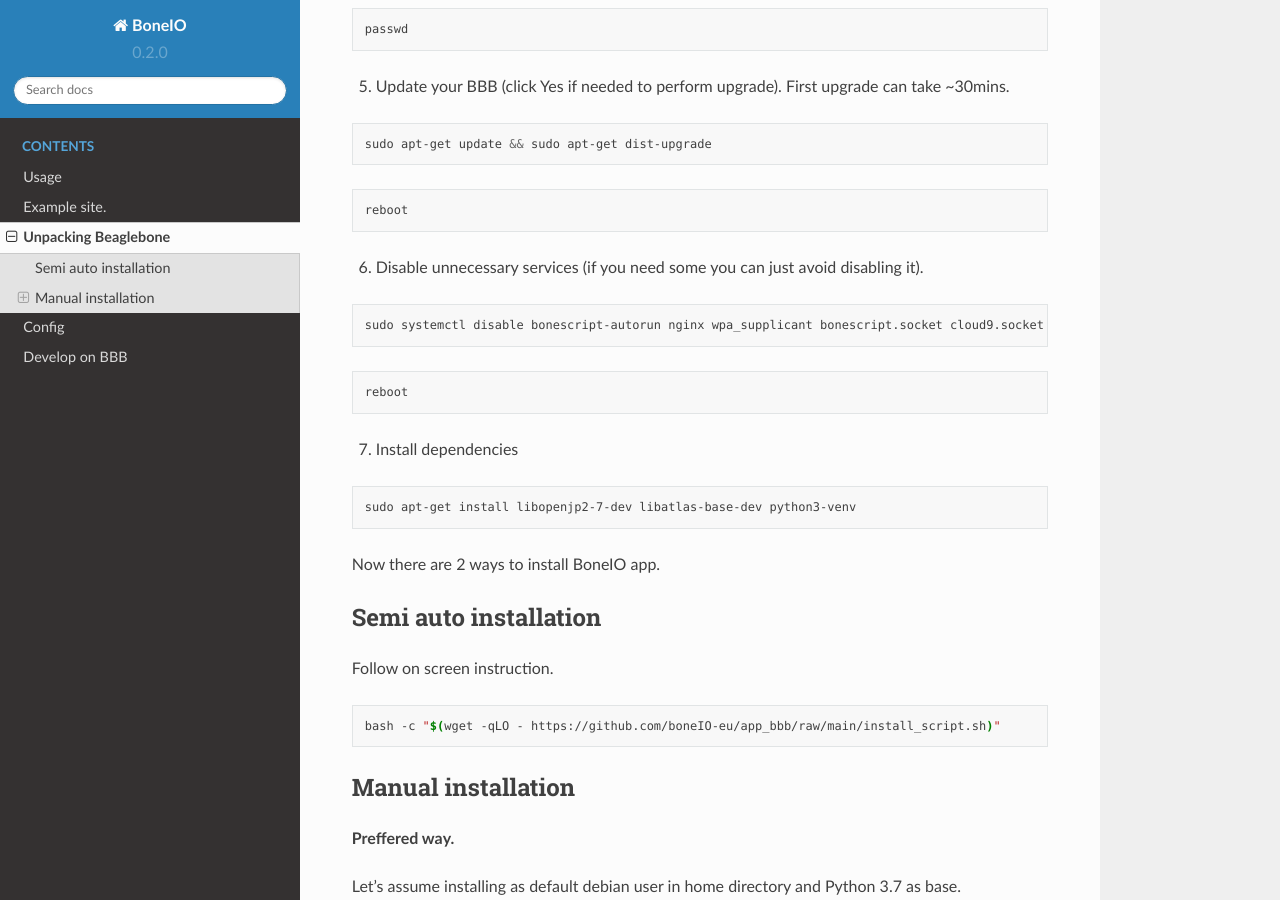
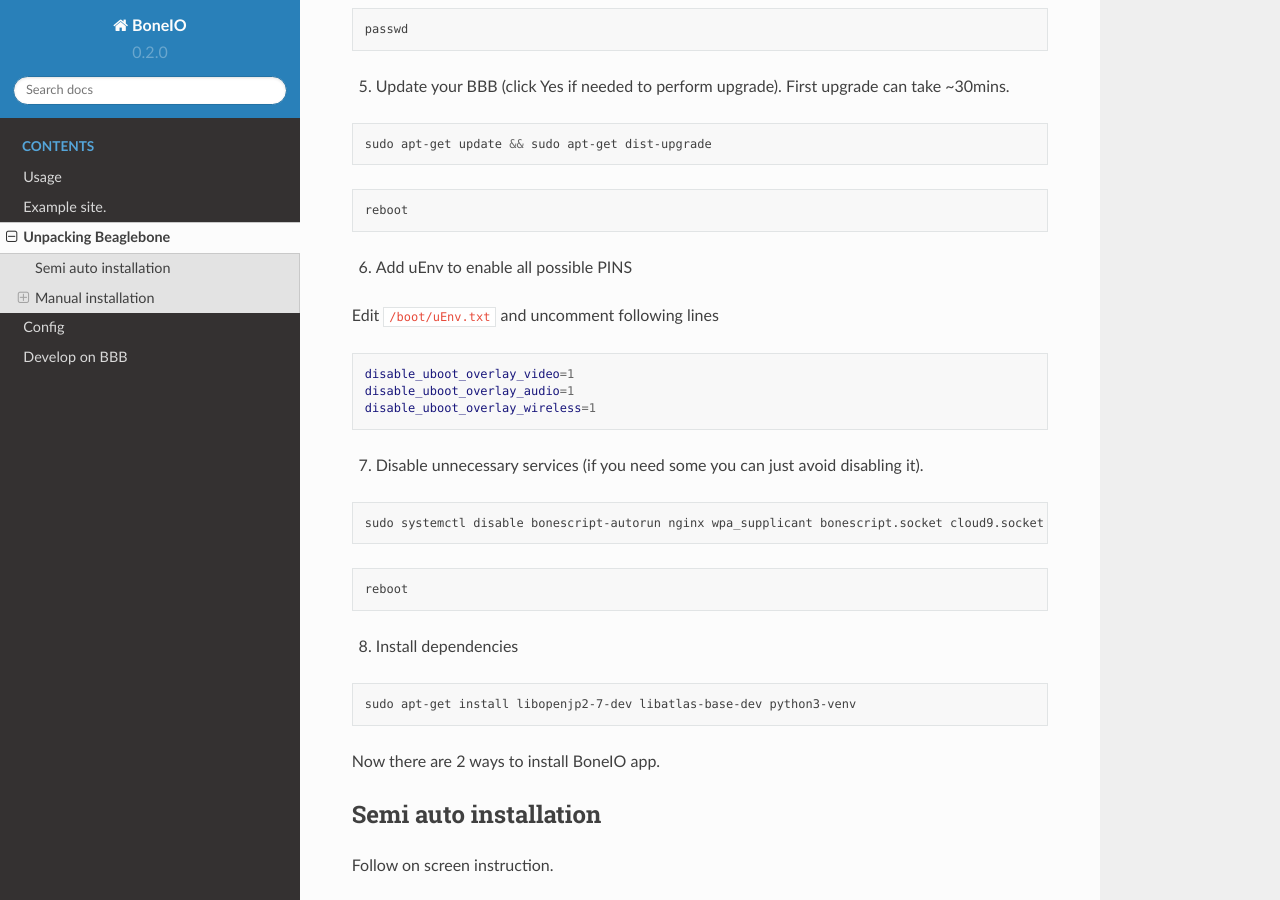
Before and after one commit to btomala/docs, a Sphinx documentation site: the page built from docs/app/first_start.md, in a window 1280 px wide and 900 px high, scrolled down 320 px. Built offline with Sphinx 7.4.7 and the Read the Docs theme 2.0.0, drawn with Linux system fonts in a browser that asks for light colours.

Commit message:
fix uEnv first start

````diff
--- a/docs/app/first_start.md
+++ b/docs/app/first_start.md
@@ -21,7 +21,17 @@
 reboot
 ```
 
-6. Disable unnecessary services (if you need some you can just avoid disabling it).
+6. Add uEnv to enable all possible PINS
+
+Edit `/boot/uEnv.txt` and uncomment following lines
+
+```bash
+disable_uboot_overlay_video=1
+disable_uboot_overlay_audio=1
+disable_uboot_overlay_wireless=1
+```
+
+7. Disable unnecessary services (if you need some you can just avoid disabling it).
 
 ```bash
 sudo systemctl disable bonescript-autorun nginx wpa_supplicant bonescript.socket cloud9.socket cryptsetup.target
````
Also changed, not shown: other parts of docs/app/first_start.md (+1 -1 lines).
